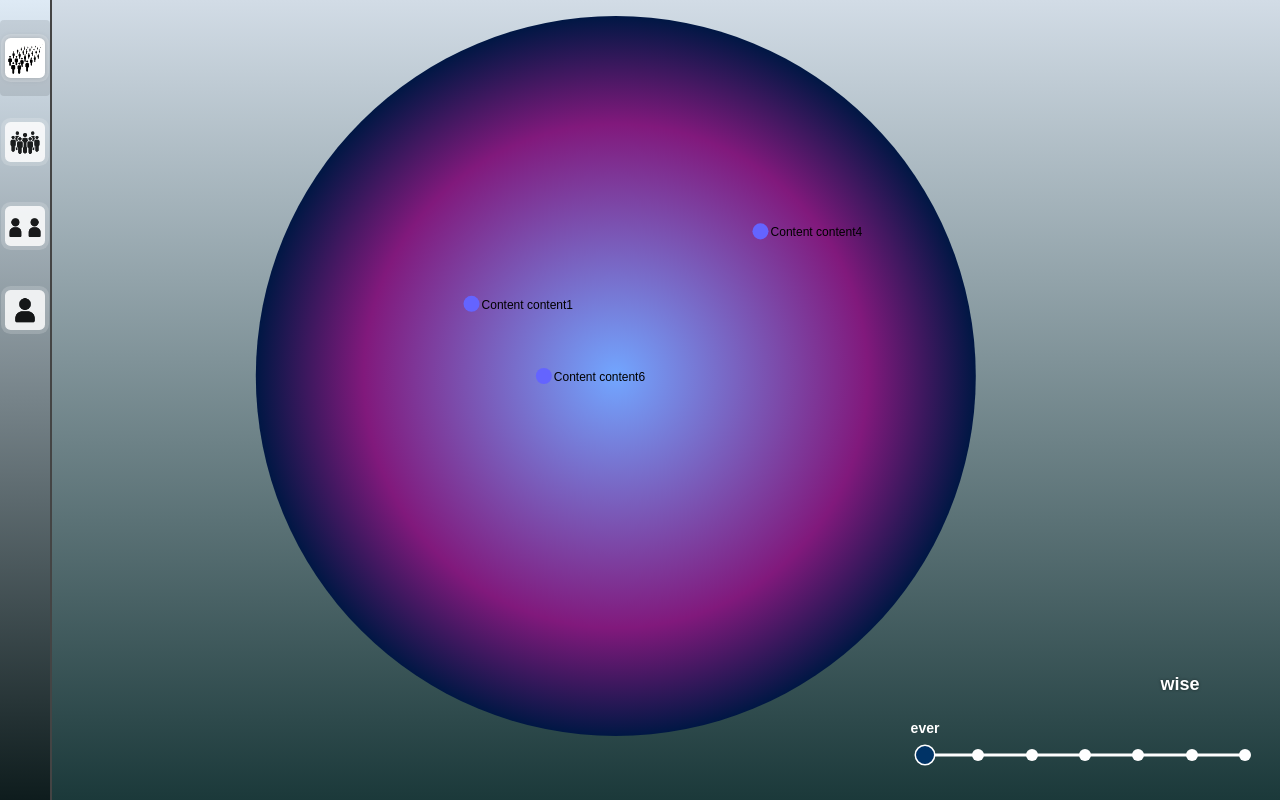
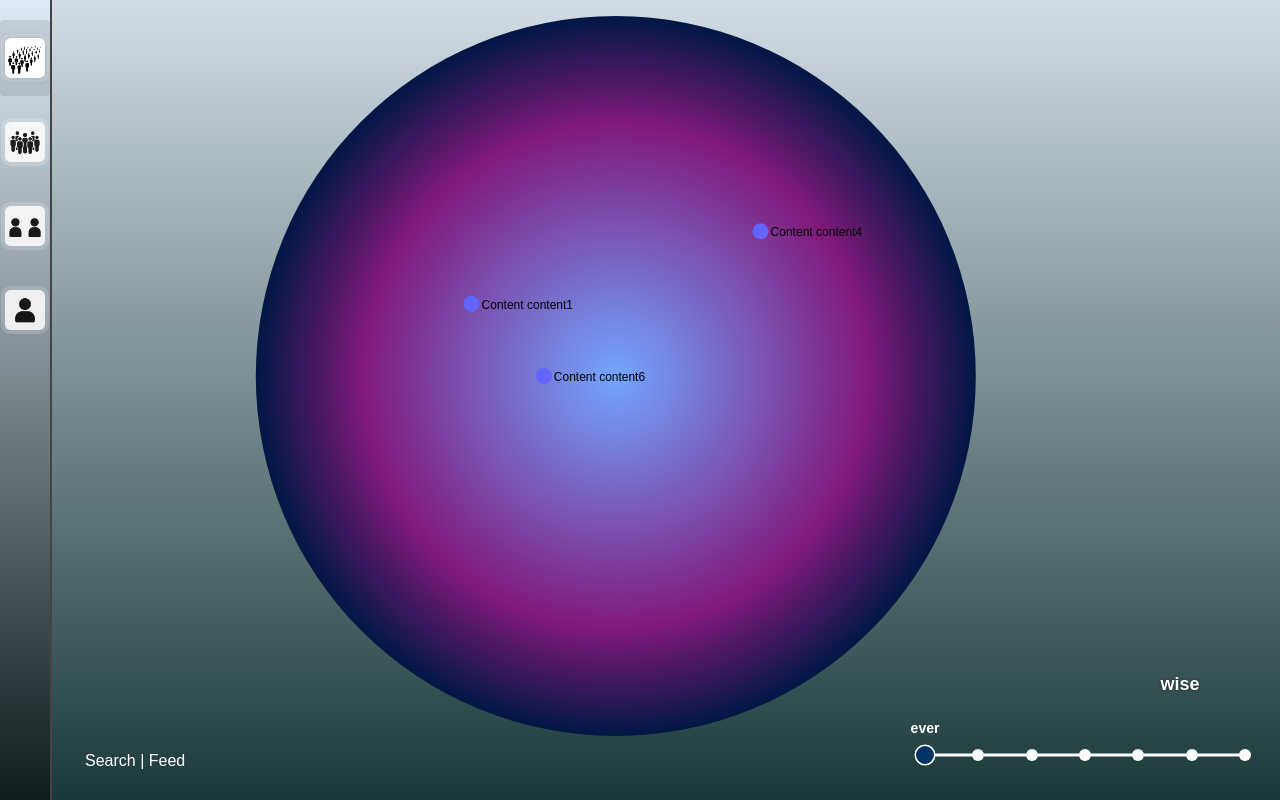
Before and after one commit to KindlerDaniel/public, a React (Create React App) app in the folder frontend/: page / in a window 1280 px wide. Built offline with nearby package versions, Linux system fonts and the light colour scheme.

Commit message:
no message

```diff
--- a/frontend/src/levels/1SocietyLevel/BubbleView/BubbleView.css
+++ b/frontend/src/levels/1SocietyLevel/BubbleView/BubbleView.css
@@ -30,6 +30,36 @@
 
 .bubble-canvas:active {
   cursor: grabbing;
+}
+
+/* Search-Feed-Button */
+.search-feed-button {
+  position: absolute;
+  bottom: 20px;
+  left: 20px;
+  background-color: transparent;
+  color: white;
+  border: none;
+  font-size: 16px;
+  font-weight: 500;
+  padding: 10px 15px;
+  cursor: pointer;
+  z-index: 50;
+  user-select: none;
+  pointer-events: auto;
+  transition: transform 0.2s ease;
+}
+
+.search-feed-button:hover {
+  transform: translateY(-3px);
+  background-color: transparent;
+  outline: none;
+}
+
+.search-feed-button:active,
+.search-feed-button:focus {
+  background-color: transparent;
+  outline: none;
 }
 
 /* Container für Steuerelemente */
--- a/frontend/src/levels/1SocietyLevel/BubbleView/BubbleView.tsx
+++ b/frontend/src/levels/1SocietyLevel/BubbleView/BubbleView.tsx
@@ -1,9 +1,10 @@
-import React, { useRef, useEffect } from 'react';
+import React, { useRef, useEffect, useState } from 'react';
 import './BubbleView.css';
 import { TimeRange } from '../shared/TimeSelector.tsx';
 import FilterControls from '../shared/FilterControls/FilterControls.tsx';
 import TimeSelector from '../shared/TimeSelector.tsx';
 import BubbleCanvas from './BubbleCanvas.tsx';
+import FeedArea from '../shared/FeedArea/FeedArea.tsx';
 import { useBubbleState } from './useBubbleState.tsx';
 import { setupBubbleEventHandlers } from './BubbleEventHandlers.ts';
 import { CategoryProbabilities } from '../shared/FilterControls/types.ts';
@@ -15,6 +16,7 @@ interface BubbleViewProps {
 const BubbleView: React.FC<BubbleViewProps> = ({ onContentSelect }) => {
   const containerRef = useRef<HTMLDivElement>(null);
   const canvasRef = useRef<HTMLCanvasElement>(null);
+  const [showFeedArea, setShowFeedArea] = useState<boolean>(false);
 
   const [
     { zoom, rotation, isDragging, lastMousePos, contents, selectedTimeRange },
@@ -60,8 +62,16 @@ const BubbleView: React.FC<BubbleViewProps> = ({ onContentSelect }) => {
     setSelectedTimeRange(timeRange);
   };
 
+  // Toggle für den Feed-Bereich
+  const toggleFeedArea = () => {
+    setShowFeedArea(prev => !prev);
+  };
+
   return (
     <div className="bubble-view" ref={containerRef}>
+      {/* Feed-Bereich */}
+      <FeedArea isVisible={showFeedArea} />
+
       <div className="bubble-container">
         <BubbleCanvas
           contents={contents}
@@ -71,6 +81,14 @@ const BubbleView: React.FC<BubbleViewProps> = ({ onContentSelect }) => {
           onContentSelect={onContentSelect}
         />
       </div>
+
+      {/* Feed-Button */}
+      <button
+        className="search-feed-button"
+        onClick={toggleFeedArea}
+      >
+        Search | Feed
+      </button>
 
       <div className="controls-container">
         {/* Neue wahrscheinlichkeitsbasierte Filter-Kontrollen */}
--- /dev/null
+++ b/frontend/src/levels/1SocietyLevel/shared/FeedArea/FeedArea.css
@@ -0,0 +1,42 @@
+.feed-area {
+    position: absolute;
+    left: 0;
+    top: 0;
+    bottom: 0;
+    width: 400px;
+    height: 100vh;
+    background-color: white;
+    box-shadow: 2px 0 10px rgba(0, 0, 0, 0.1);
+    z-index: 100;
+    animation: slideIn 0.3s ease-out forwards;
+    display: flex;
+    flex-direction: column;
+  }
+
+  @keyframes slideIn {
+    from {
+      transform: translateX(-100%);
+    }
+    to {
+      transform: translateX(0);
+    }
+  }
+
+  .feed-area-content {
+    flex: 1;
+    padding: 15px;
+    overflow-y: auto;
+  }
+
+  .feed-placeholder {
+    color: var(--gray-text, #999);
+    text-align: center;
+    padding: 30px 0;
+    font-style: italic;
+  }
+
+  .feed-area-footer {
+    padding: 15px;
+    border-top: 1px solid var(--border-color, #e0e0e0);
+    background-color: white;
+  }
--- /dev/null
+++ b/frontend/src/levels/1SocietyLevel/shared/FeedArea/FeedArea.tsx
@@ -0,0 +1,24 @@
+import React from 'react';
+import './FeedArea.css';
+
+interface FeedAreaProps {
+  isVisible: boolean;
+}
+
+const FeedArea: React.FC<FeedAreaProps> = ({ isVisible }) => {
+  if (!isVisible) return null;
+
+  return (
+    <div className="feed-area">
+      <div className="feed-area-content">
+        {/* Hier werden später die Feed-Inhalte angezeigt */}
+        <p className="feed-placeholder">Feed-Inhalte werden hier angezeigt</p>
+      </div>
+      <div className="feed-area-footer">
+        <p>Feed-Steuerelemente</p>
+      </div>
+    </div>
+  );
+};
+
+export default FeedArea;
```
